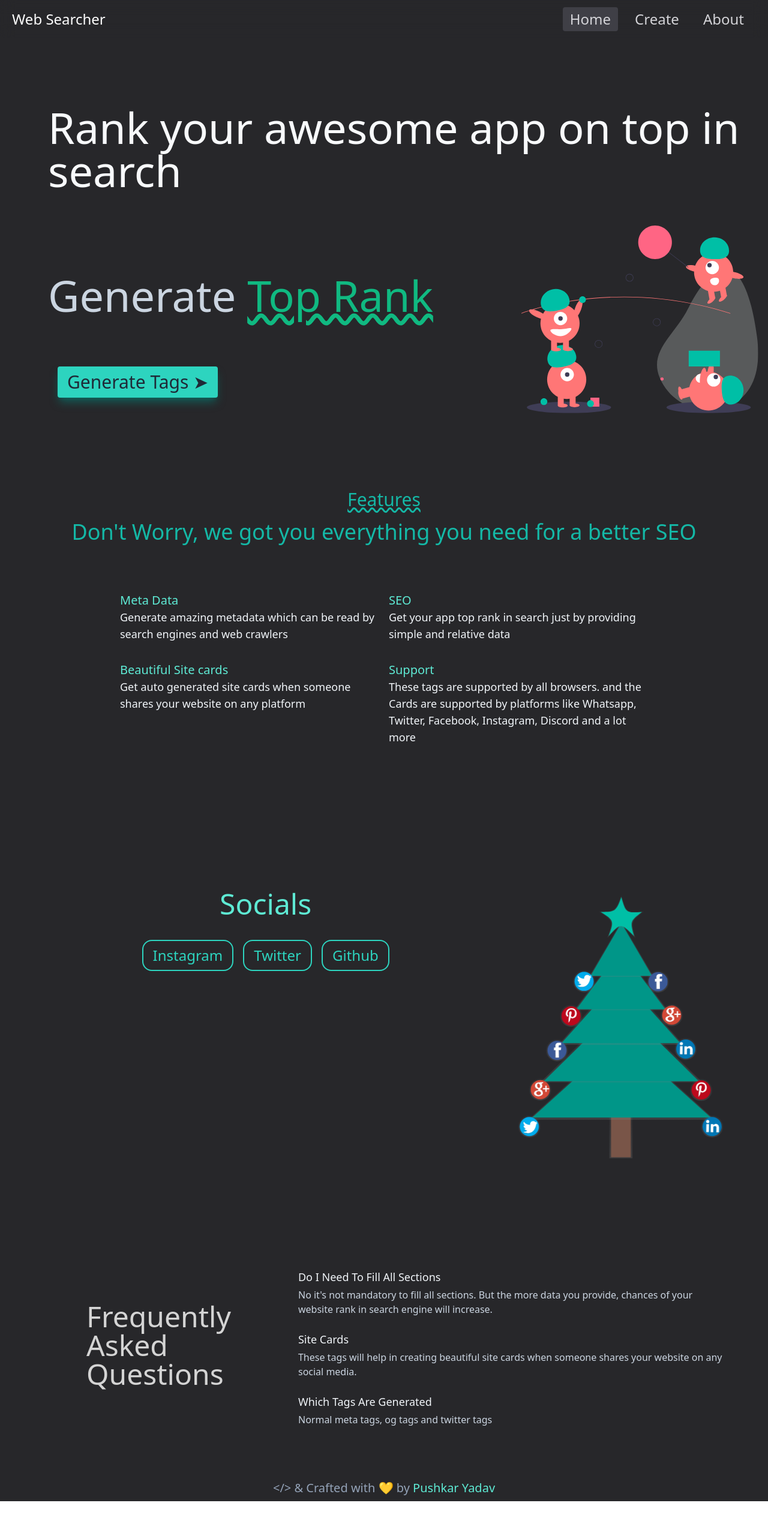
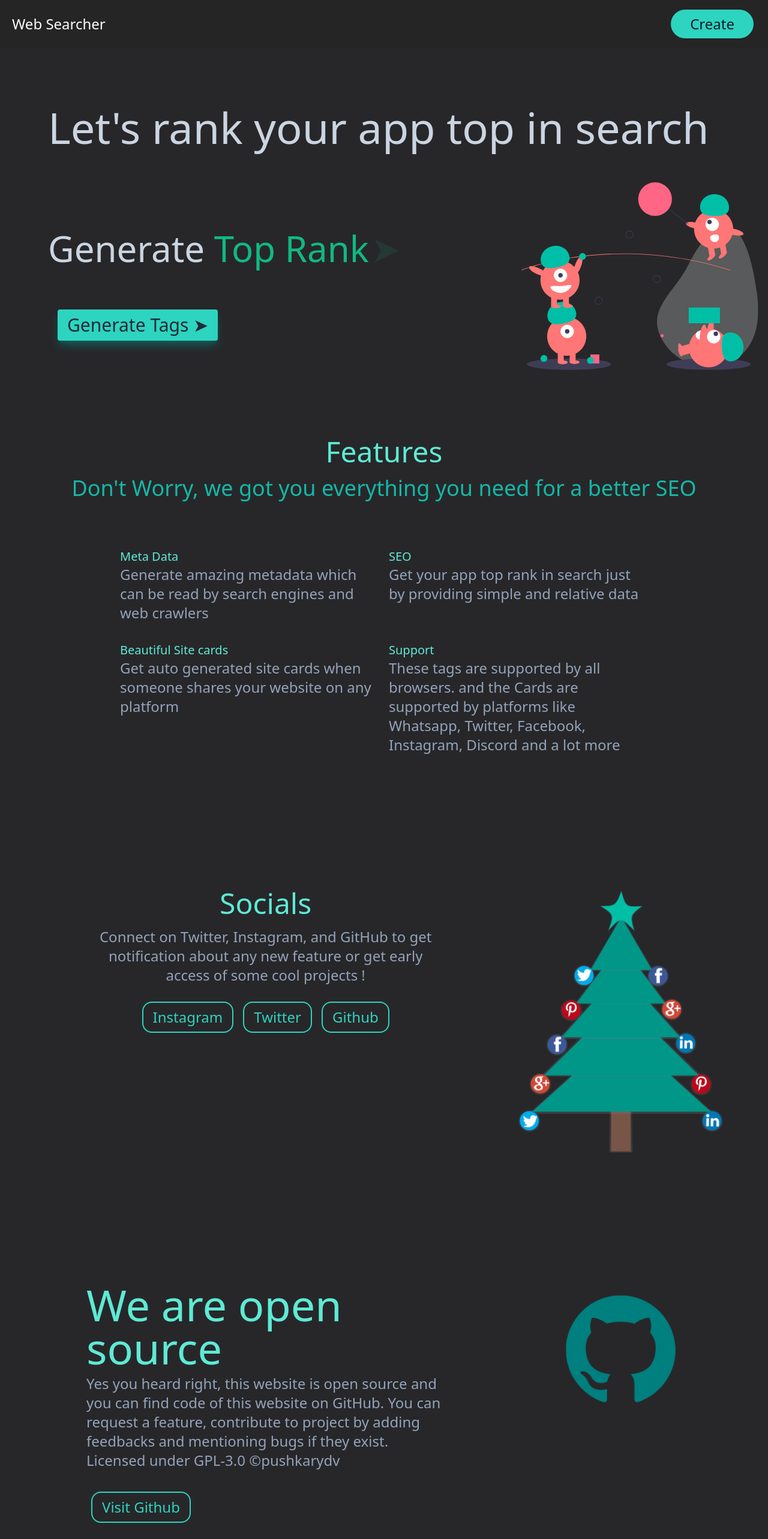
Before and after one commit to pushkarydv/websearcher, a React (Create React App) app: page / in a window 1280 px wide. Shown: the top 2566 px of the page at 60% size. Before the commit the page ends 2503 px from the top, so only its background shows below. Built offline with nearby package versions, Linux system fonts and the light colour scheme.

Commit message:
ui changes and open source section added

```diff
--- a/src/App.js
+++ b/src/App.js
@@ -1,5 +1,4 @@
 import { BrowserRouter, Route, Routes } from "react-router-dom";
-import About from "./pages/About";
 import Create from "./pages/Create";
 import Home from "./pages/Home";
 
@@ -8,7 +7,6 @@ export default function App() {
     <>
       <BrowserRouter>
         <Routes>
-          <Route path="/about" element={<About />} />
           <Route path="/create" element={<Create />} />
           <Route path="/" element={<Home />} />
         </Routes>
--- a/src/components/Faq.js
+++ b/src/components/Faq.js
@@ -2,7 +2,7 @@ export default function Faq() {
   return (
     <>
       <div className="px-4 md:px-12 py-12 flex flex-col md:flex-row justify-center align-center">
-        <div className="basis-1/3 p-4 md:p-16 lg:p-24 text-3xl md:text-5xl text-neutral-300">
+        <div className="basis-1/3 p-4 md:p-16 lg:p-24 text-4xl md:text-5xl text-slate-200">
           Frequently Asked Questions
         </div>
         <div className="basis-2/3 p-4">
@@ -21,10 +21,10 @@ export default function Faq() {
             ],
           ].map(([ques, ans]) => (
             <div key={ques}>
-              <div className="ques text-lg font-medium capitalize text-slate-100 pt-6">
+              <div className="ques font-medium capitalize pt-6 text-2xl text-slate-100">
                 {ques}
               </div>
-              <div className="text-slate-300 pt-1">{ans}</div>
+              <div className="pt-2 text-xl text-slate-400">{ans}</div>
             </div>
           ))}
         </div>
--- a/src/components/Features.js
+++ b/src/components/Features.js
@@ -3,11 +3,9 @@ export default function Features() {
     <>
       <div className="px-2 my-24">
         <div className="text-center text-teal-500 text-2xl md:text-3xl ">
-          <span className="underline decoration-wavy text-teal-500">
-            Features
-          </span>
+          <span className="text-teal-300 text-4xl lg:text-5xl">Features</span>
           <br />
-          <div className="text-3xl md:text-4xl font-medium mt-4">
+          <div className="text-3xl lg:text-4xl font-medium mt-4">
             Don't Worry, we got you everything you need for a better SEO
           </div>
         </div>
@@ -16,14 +14,14 @@ export default function Features() {
             <div className="text-teal-300 font-medium text-xl pt-4">
               Meta Data
             </div>
-            <div>
+            <div className="text-2xl text-slate-400">
               Generate amazing metadata which can be read by search engines and
               web crawlers
             </div>
           </div>
           <div>
             <div className="text-teal-300 font-medium text-xl pt-4">SEO</div>
-            <div>
+            <div className="text-2xl text-slate-400">
               Get your app top rank in search just by providing simple and
               relative data
             </div>
@@ -32,7 +30,7 @@ export default function Features() {
             <div className="text-teal-300 font-medium text-xl pt-4">
               Beautiful Site cards
             </div>
-            <div>
+            <div className="text-2xl text-slate-400">
               Get auto generated site cards when someone shares your website on
               any platform
             </div>
@@ -41,7 +39,7 @@ export default function Features() {
             <div className="text-teal-300 font-medium text-xl pt-4">
               Support
             </div>
-            <div>
+            <div className="text-2xl text-slate-400">
               These tags are supported by all browsers. and the Cards are
               supported by platforms like Whatsapp, Twitter, Facebook,
               Instagram, Discord and a lot more
--- a/src/components/Footer.js
+++ b/src/components/Footer.js
@@ -1,7 +1,7 @@
 export default function Footer() {
   return (
     <>
-      <div className="w-100 text-slate-400 text-center py-2 text-xl">
+      <div className="w-100 text-xl text-slate-300 text-center pt-12 py-2">
         &lt;/&gt; &amp; Crafted with 💛 by{" "}
         <a
           href="https://github.com/pushkarydv"
--- a/src/components/Hero.js
+++ b/src/components/Hero.js
@@ -3,19 +3,21 @@ import { Link } from "react-router-dom";
 export default function Hero() {
   return (
     <>
-      <div className="pl-6 md:pl-12 pr-8 pt-32 pb-10 md:pt-44 md:pb-6 text-4xl md:text-7xl xl:pl-20 xl:pb-10 text-slate-50">
-        Rank your awesome app on top in search
+      <div className="pl-6 md:pl-12 pr-8 pt-32 pb-10 md:pt-44 md:pb-6 text-5xl lg:text-7xl xl:pl-20 xl:pb-10 text-slate-300">
+        Let's rank your app top in search
       </div>
       <div className="flex flex-col md:flex-row">
-        <div className="basis-2/3 pl-6 md:pl-12 py-6  text-5xl md:text-5xl text-slate-300 xl:pl-20 xl:text-7xl xl:pb-14 xl:pt-24 pb-16">
+        <div className="basis-2/3 pl-6 md:pl-12 py-6  text-5xl text-slate-300 xl:pl-20 xl:text-6xl 2xl:text-7xl xl:pb-14 xl:pt-24 pb-16">
           Generate{" "}
-          <span className="text-emerald-500 underline decoration-wavy typer">
+          <span className="text-emerald-500 typer">
             <span className="md:hidden">
-              <br /> <span className="invisible">.</span>
+              <br />
             </span>
             <Typewriter
               words={["Meta Tags", "Beautiful Cards", "Top Rank"]}
               loop={0}
+              cursor
+              cursorStyle="&#10148;"
               typeSpeed={60}
               deleteSpeed={30}
               delaySpeed={1200}
--- a/src/components/Navbar.js
+++ b/src/components/Navbar.js
@@ -1,26 +1,23 @@
-import { useState } from "react";
 import { NavLink, Link } from "react-router-dom";
 import "../App.css";
 export default function Navbar() {
-  const [navOpen, setNavOpen] = useState(false);
   return (
-    <nav className="px-5 py-3   text-2xl flex flex-row justify-between items-center fixed top-0 left-0 w-full backdrop-blur-md bg-transparent">
+    <nav className="px-5 py-3   text-2xl flex flex-row justify-between items-center fixed top-0 left-0 w-full backdrop-blur-md bg-neutral-800 bg-opacity-70 z-50 ">
       <div className="font-medium">
         <Link className="no-underline " to="/">
           Web Searcher
         </Link>
       </div>
-      <div className=" hidden md:flex flex-row justify-between text-zinc-300">
+      <div className="flex flex-row justify-between text-zinc-300">
         {[
           ["Home", "/"],
           ["Create", "/create"],
-          ["About", "/about"],
         ].map(([title, url]) => (
           <NavLink
             className={({ isActive }) => {
               return isActive
-                ? "bg-zinc-700 no-underline hover:bg-gray-50 hover:text-zinc-800 rounded px-3 py-1 mx-2"
-                : " no-underline hover:bg-gray-50 hover:text-zinc-800 rounded px-3 py-1 mx-2";
+                ? "hidden"
+                : "transition px-4 md:px-8 md:m-1 py-2 bg-teal-400 shadow text-slate-900 font-medium rounded-3xl hover:bg-teal-300";
             }}
             key={title}
             to={url}
@@ -29,29 +26,6 @@ export default function Navbar() {
           </NavLink>
         ))}
       </div>
-      <div className="relative z-50 md:hidden">
-        <button
-          className="bg-transparent border-none outline-none  focus:outline focus:outline-2 focus:outline-slate-600 rounded"
-          onClick={() => setNavOpen(!navOpen)}
-        >
-          <svg
-            height="32px"
-            viewBox="0 0 32 32"
-            width="32px"
-            className="fill-white"
-          >
-            <path d="M4,10h24c1.104,0,2-0.896,2-2s-0.896-2-2-2H4C2.896,6,2,6.896,2,8S2.896,10,4,10z M28,14H4c-1.104,0-2,0.896-2,2  s0.896,2,2,2h24c1.104,0,2-0.896,2-2S29.104,14,28,14z M28,22H4c-1.104,0-2,0.896-2,2s0.896,2,2,2h24c1.104,0,2-0.896,2-2  S29.104,22,28,22z" />
-          </svg>
-        </button>
-      </div>
-      <div
-        className="absolute top-0 left-0 w-screen h-screen flex flex-col items-center justify-center z-40 bg-neutral-800 md:hidden gap-4 text-2xl text-teal-100"
-        style={{ display: navOpen ? "flex" : "none" }}
-      >
-        <Link to={"/"}>Home</Link>
-        <Link to={"/create"}>Create</Link>
-        <Link to={"/about"}>About</Link>
-      </div>
     </nav>
   );
 }
--- /dev/null
+++ b/src/components/OpenSource.js
@@ -0,0 +1,32 @@
+import SocialLink from "./SocialLink";
+export default function OpenSource() {
+  return (
+    <>
+      <div className="px-4 md:px-12 py-8 flex flex-col md:flex-row justify-center align-center">
+        <div className="basis-2/3 p-4 md:p-16 lg:p-24">
+          <div className="text-teal-300 text-5xl md:text-6xl lg:text-7xl">
+            We are open source
+          </div>
+          <div className="pt-2 text-2xl text-slate-400">
+            Yes you heard right, this website is open source and you can find
+            code of this website on GitHub. You can request a feature,
+            contribute to project by adding feedbacks and mentioning bugs if
+            they exist. Licensed under GPL-3.0 ©pushkarydv
+          </div>
+
+          <br />
+          <SocialLink to="https://github.com/pushkarydv/websearcher">
+            Visit Github
+          </SocialLink>
+        </div>
+        <div className="basis-1/3 scale-50 md:scale-75 lg:scale-90">
+          <img
+            src="/images/github.svg"
+            className="w-full p-12 md:p-24 animate-[pulse_3s_ease-in-out_infinite]"
+            alt=""
+          />
+        </div>
+      </div>
+    </>
+  );
+}
--- a/src/components/SocialLink.js
+++ b/src/components/SocialLink.js
@@ -1,6 +1,6 @@
 export default function SocialLink({ to, children }) {
   return (
-    <div className="inline-block w-fit  transition  px-4 py-2 text-2xl border-2 border-teal-400 text-teal-400 rounded-2xl hover:bg-teal-500 hover:border-teal-500 hover:text-white hover:scale-90 my-3 mx-2">
+    <div className="inline-block w-fit  transition  px-4 py-2 text-2xl border-2 border-teal-400 text-teal-400 rounded-2xl hover:bg-teal-500 hover:border-teal-500 hover:text-white hover:scale-90  my-3 mx-2">
       <a href={to} className="no-underline">
         {children}
       </a>
--- a/src/components/Socials.js
+++ b/src/components/Socials.js
@@ -2,10 +2,13 @@ import SocialLink from "./SocialLink";
 export default function Socials() {
   return (
     <>
-      <div className="px-4 md:px-12 py-12 flex flex-col md:flex-row justify-center align-center">
+      <div className="px-4 md:px-12 py-8 flex flex-col md:flex-row justify-center align-center">
         <div className="basis-2/3 p-4 md:p-16 lg:p-24 text-center">
           <div className="text-teal-300 text-5xl">Socials</div>
-          <br />
+          <div className="pt-4 pb-4 text-2xl text-slate-400">
+            Connect on Twitter, Instagram, and GitHub to get notification about
+            any new feature or get early access of some cool projects !
+          </div>
           <SocialLink to="https://instagram.com/pushkaryadav_">
             Instagram
           </SocialLink>
--- a/src/pages/About.js
+++ /dev/null
@@ -1,42 +0,0 @@
-import Footer from "../components/Footer";
-import Navbar from "../components/Navbar";
-import SocialLink from "../components/SocialLink";
-export default function About() {
-  return (
-    <>
-      <div className="min-h-screen overflow-x-hidden bg-zinc-800 text-white">
-        <Navbar />
-        <div className="text-xl py-32 px-6 md:px-12 lg:px-24">
-          <div className="text-center">Heyy...</div>
-          <div className="text-slate-300 pt-6">
-            This tool is dedicated to make use of meta tags easy. You dont need
-            to write all meta tags one by one in your page just go to create
-            section of this websearcher, write that little data you are asked to
-            and woah they are generated. Press copy and paste directly into Head
-            of your Amazing Projects.
-          </div>
-          <div className="text-center mt-8">
-            Explore more of my projects at my{" "}
-            <a
-              href="https://github.com/pushkarydv"
-              className="no-underline text-teal-300"
-            >
-              Github
-            </a>
-          </div>
-          <div className="text-center mt-4">
-            {" "}
-            <SocialLink to="https://instagram.com/pushkaryadav_">
-              Instagram
-            </SocialLink>
-            <SocialLink to="https://twitter.com/pushkaryadav_">
-              Twitter
-            </SocialLink>
-          </div>
-        </div>
-
-        <Footer />
-      </div>
-    </>
-  );
-}
--- a/src/pages/Home.js
+++ b/src/pages/Home.js
@@ -4,6 +4,7 @@ import Features from "../components/Features";
 import Footer from "../components/Footer";
 import Hero from "../components/Hero";
 import Socials from "../components/Socials";
+import OpenSource from "../components/OpenSource";
 
 export default function Home() {
   return (
@@ -13,6 +14,7 @@ export default function Home() {
         <Hero />
         <Features />
         <Socials />
+        <OpenSource />
         <Faq />
         <Footer />
       </div>
```
Also changed, not shown: public/images/github.svg (added), src/components/tags.txt (deleted).
